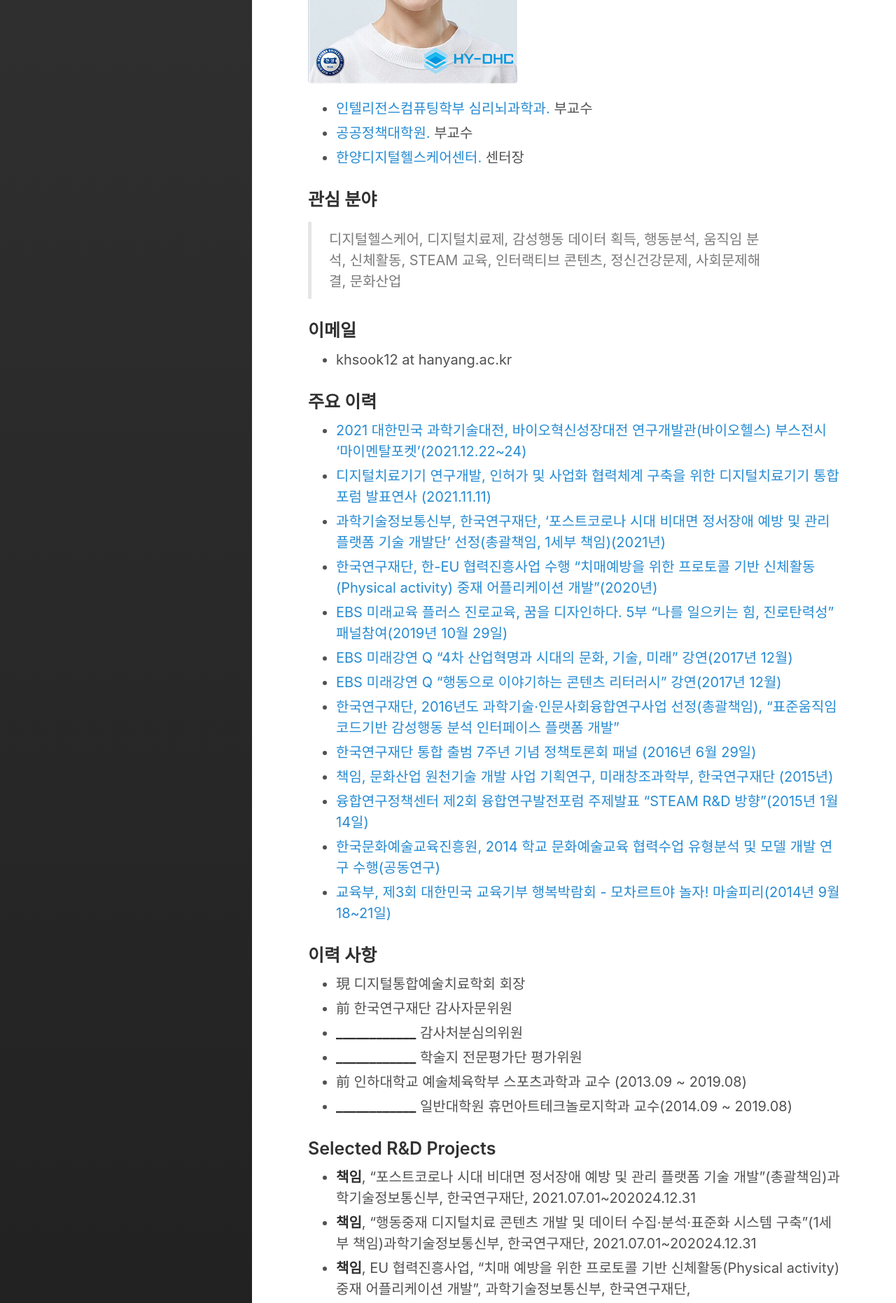
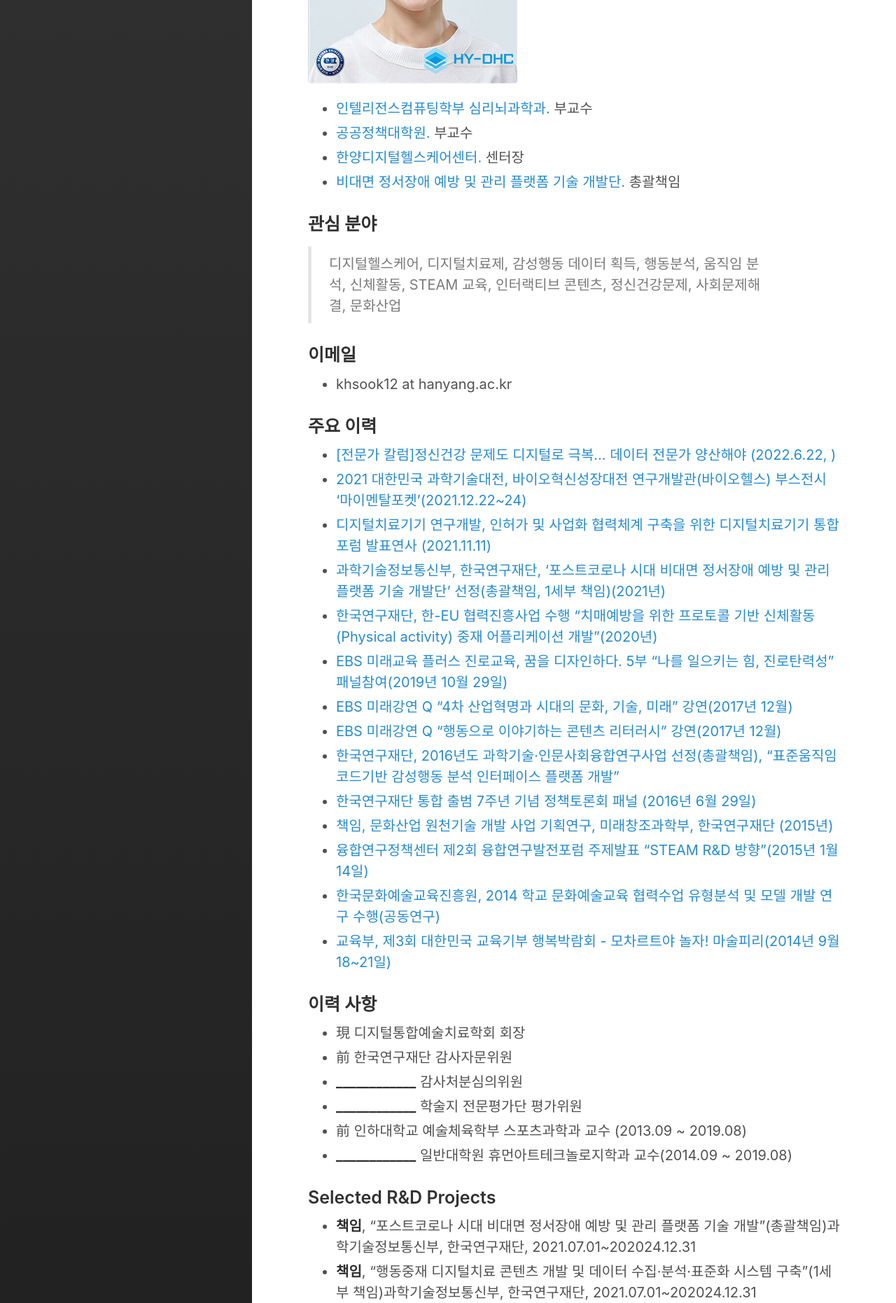
Before and after one commit to Rugger12/hyungsook, a Jekyll site: the page built from _posts/2021-01-07-about-me.md, in a window 1280 px wide. Shown: the part 393-2255 px from the top of the page at 70% size. Built offline with Jekyll 4.4.1, drawn with Linux system fonts in a browser that asks for light colours.

Commit message:
Update 2021-01-07-about-me.md

```diff
--- a/_posts/2021-01-07-about-me.md
+++ b/_posts/2021-01-07-about-me.md
@@ -10,6 +10,7 @@ excerpt_separator:  <!--more-->
 * <a href="https://hyds.hanyang.ac.kr/front/unInfo2/depPsy" target="_blank">인텔리전스컴퓨팅학부 심리뇌과학과.</a> 부교수
 * <a href="http://gspp.hanyang.ac.kr" target="_blank">공공정책대학원.</a> 부교수
 * <a href="https://digitalhealthcare.or.kr/" target="_blank"> 한양디지털헬스케어센터.</a> 센터장
+* <a href="http://dtxplatform.kr/" target="_blank"> 비대면 정서장애 예방 및 관리 플랫폼 기술 개발단.</a> 총괄책임
 
 ### 관심 분야
 <blockquote>
@@ -22,6 +23,7 @@ excerpt_separator:  <!--more-->
 
 <a name="experience"></a>
 ### 주요 이력
+*  <a href="https://www.donga.com/news/It/article/all/20220621/114033279/1" target="_blank"> [전문가 칼럼]정신건강 문제도 디지털로 극복… 데이터 전문가 양산해야 (2022.6.22, )</a>
 *  <a href="https://blog.naver.com/yhpark8105/222623154288" target="_blank"> 2021 대한민국 과학기술대전, 바이오혁신성장대전 연구개발관(바이오헬스) 부스전시 '마이멘탈포켓'(2021.12.22~24)</a>
 *  <a href="http://www.bokuennews.com/news/article.html?no=210000" target="_blank"> 디지털치료기기 연구개발, 인허가 및 사업화 협력체계 구축을 위한 디지털치료기기 통합포럼 발표연사 (2021.11.11)</a>
 *  <a href="https://www.msit.go.kr/bbs/view.do?sCode=user&mPid=112&mId=113&bbsSeqNo=94&nttSeqNo=3180485" target="_blank"> 과학기술정보통신부, 한국연구재단, '포스트코로나 시대 비대면 정서장애 예방 및 관리 플랫폼 기술 개발단' 선정(총괄책임, 1세부 책임)(2021년)</a>
```
